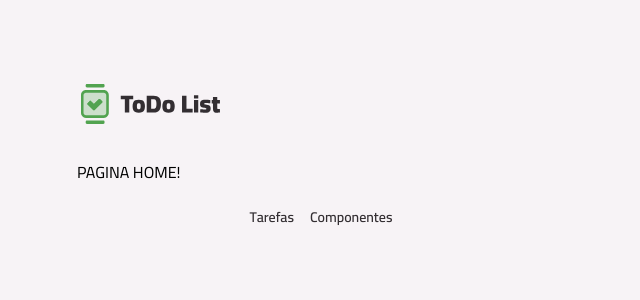
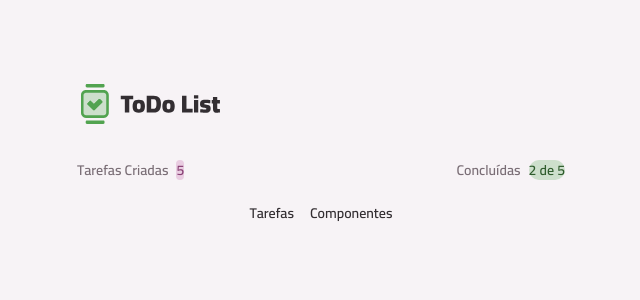
Before and after one commit to weslleyrufino/rocketseat-react-todo, a React (Vite) app: page / in a window 1280 px wide. Shown: the top 300 px of the page, without its empty margins (319-959 px from the left). Built offline with nearby package versions, Linux system fonts and the light colour scheme.

Commit message:
componente resumo das tarefas.

```diff
--- /dev/null
+++ b/src/core-components/tasks-summary.tsx
@@ -0,0 +1,23 @@
+import Badge from "../components/badge";
+import Text from "../components/text";
+
+export default function TasksSummary(){
+    return (
+        <>
+            <div className="flex items-center gap-2">
+                <Text variant="body-sm-bold" className="!text-gray-300">
+                    Tarefas Criadas
+                </Text>
+                <Badge variant="secondary">5</Badge>
+            </div>
+
+            <div className="flex items-center gap-2">
+                <Text variant="body-sm-bold" className="!text-gray-300">
+                    Concluídas
+                </Text>
+                <Badge variant="primary">2 de 5</Badge>
+            </div>
+
+        </>
+    );
+}
--- a/src/pages/page-home.tsx
+++ b/src/pages/page-home.tsx
@@ -1,5 +1,12 @@
 import Container from "../components/container";
+import TasksSummary from "../core-components/tasks-summary";
 
 export default function PageHome(){
-    return <Container> PAGINA HOME!</Container>;
+    return (
+    <Container as="article" className="space-y-3">
+        <header className="flex items-center justify-between">
+            <TasksSummary />
+        </header>
+    </Container>
+    );
 }
```
